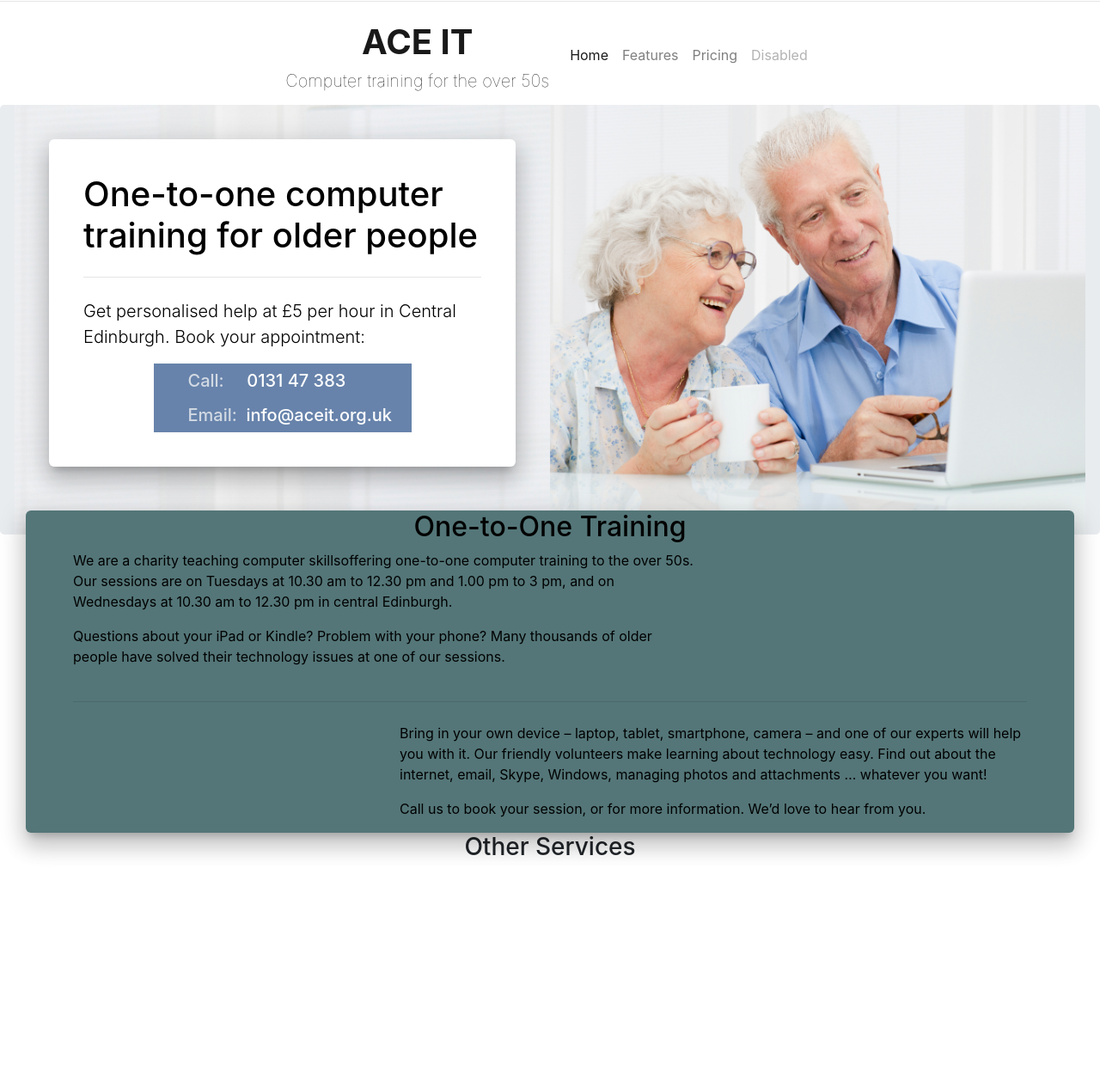
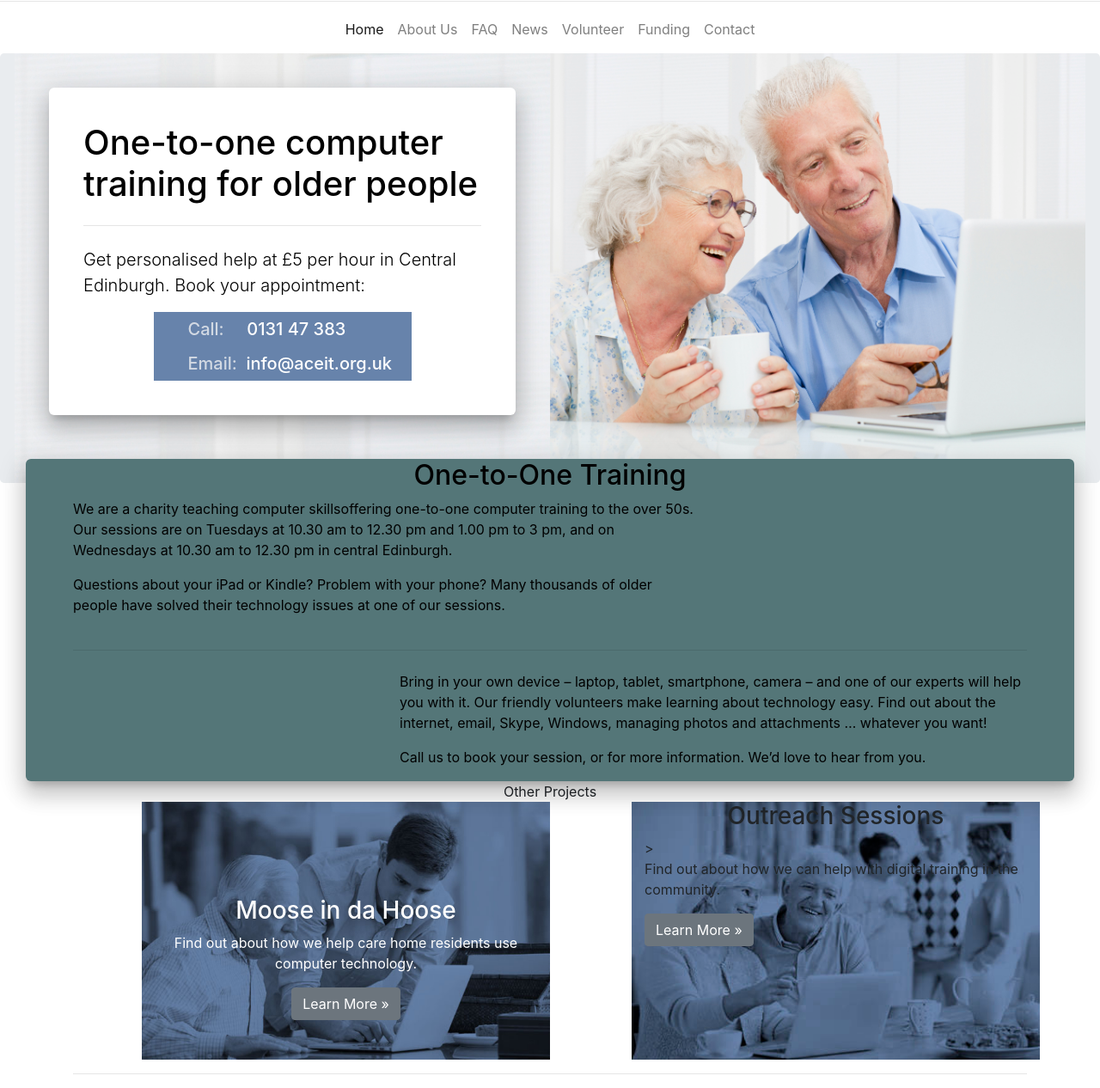
Before and after one commit to skymen2134/aceit, a plain HTML site: page index.html in a window 1280 px wide. Shown: the part 119-1385 px from the top of the page at 86% size. Before the commit the page ends 1131 px from the top, so only its background shows below. Drawn offline with nearby package versions, Linux system fonts and the light colour scheme.

Commit message:
Created "other services" part

```diff
--- a/index.html
+++ b/index.html
@@ -39,14 +39,17 @@
         <span class="navbar-toggler-icon"></span>
       </button>
       <div class="collapse navbar-collapse text-center" id="navbarNavAltMarkup">
-        <a class="navbar-brand " href="#">ACE IT
+      <!--  <a class="navbar-brand " href="#">ACE IT
     <br/>
-    <span>Computer training for the over 50s</span></a>
+    <span>Computer training for the over 50s</span></a>-->
         <div class="navbar-nav text-center">
           <a class="nav-item nav-link active" href="#">Home <span class="sr-only">(current)</span></a>
-          <a class="nav-item nav-link" href="#">Features</a>
-          <a class="nav-item nav-link" href="#">Pricing</a>
-          <a class="nav-item nav-link disabled" href="#">Disabled</a>
+          <a class="nav-item nav-link" href="#">About Us</a>
+          <a class="nav-item nav-link" href="#">FAQ</a>
+          <a class="nav-item nav-link" href="#">News</a>
+          <a class="nav-item nav-link" href="#">Volunteer</a>
+          <a class="nav-item nav-link" href="#">Funding</a>
+          <a class="nav-item nav-link" href="#">Contact</a>
         </div>
       </div>
   </nav>
@@ -68,7 +71,6 @@
         </div>
       </div>
       <div class="hero-picture col-xl-6"></div>
-
     </div>
   </div>
 
@@ -107,7 +109,6 @@
               <p>Call us to book your session, or for more information.
                 We’d love to hear from you.</p>
             </div>
-
           </div>
         </div>
       </div>
@@ -116,13 +117,25 @@
 
   <section>
     <div class="container">
-      <h3 class="display-5 text-center">Other Services</h3>
-      <div class="row">
-        <div class="col-md-12">
+    <div class="display-5 text-center">Other Projects</div>
+    <div class="row">
+      <div class="moose col-md-5 text-center mx-auto ">
+        <h3 class="text-center">Moose in da Hoose</h3>
+        <p>Find out about how we help care home residents use computer technology.</p>
+        <p><a class="btn btn-secondary" href="#" role="button">Learn More »</a></p>
+      </div>
+      <div class="sessions col-md-5">
+        <h3 class="text-center">Outreach Sessions</h3>>
+        <p>Find out about how we can help with
+digital training in the community.</p>
+        <p><a class="btn btn-secondary" href="#" role="button">Learn More »</a></p>
+      </div>
 
-        </div>
-      </div>
     </div>
+
+    <hr>
+
+  </div>
   </section>
 
 
--- a/styles.css
+++ b/styles.css
@@ -30,7 +30,6 @@
 
   .hero-text{
     background-image: url(assets/img/wallpaper.jpg);
-
     padding:40px;
     background-size: 100%;
 
@@ -74,3 +73,24 @@
       z-index:1;
           position: relative;
   }
+
+  /*OTHER SERVICES*/
+
+.moose{
+  background-image: url(assets/img/outreach_sessions_bw.jpg);
+  background-size: cover;
+  background-repeat: no-repeat;
+  width:350px;
+  height:300px;
+  padding:110px 20px;
+  color:white;
+
+}
+.sessions{
+
+background-image: url(assets/img/moose_in_da_house_project_bw.jpg);
+background-size: cover;
+background-repeat: no-repeat;
+width:350px;
+height:300px;
+}
```
Also changed, not shown: assets/img/moose_in_da_house_project.jpg (added), assets/img/moose_in_da_house_project_bw.jpg (added), assets/img/outreach_sessions.jpg (added), assets/img/outreach_sessions_bw.jpg (added).
